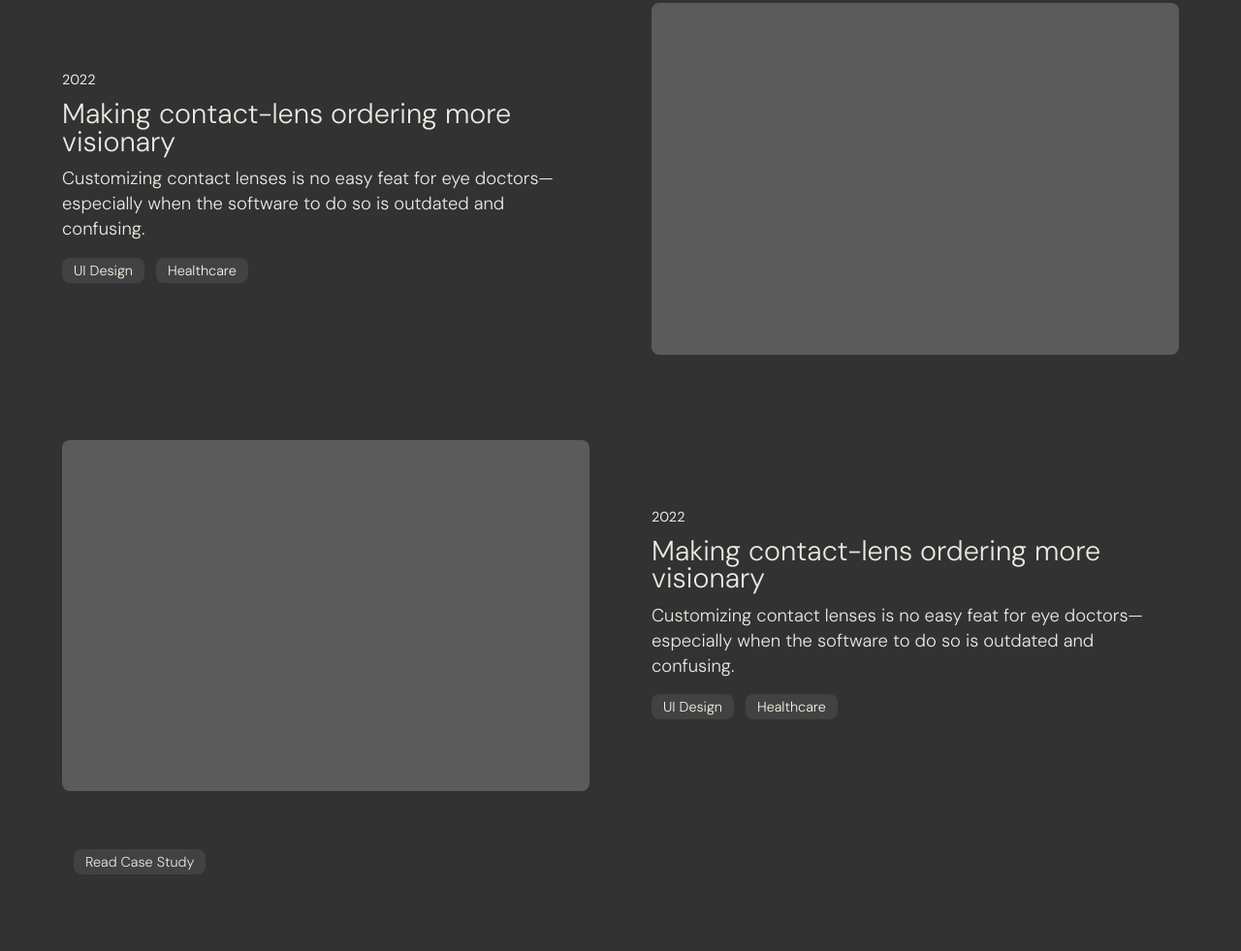
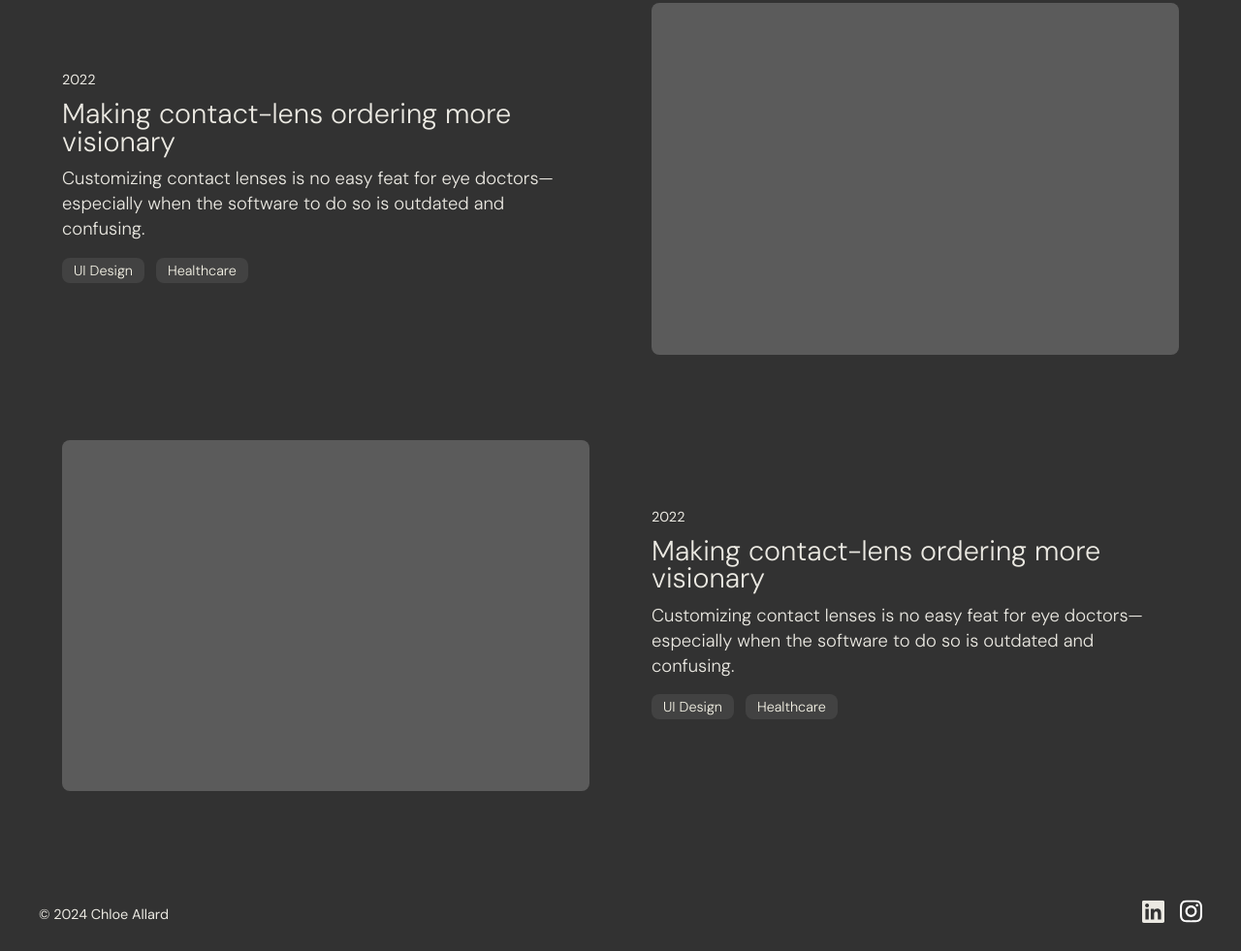
Before and after one commit to designerchloe/portfolio, a plain HTML site: page index.html in a window 1280 px wide. Shown: the part 942-1923 px from the top of the page at 97% size. Before the commit the page ends 1846 px from the top, so only its background shows below. Drawn offline with Linux system fonts and the light colour scheme.

Commit message:
Add footer

```diff
--- a/app.js
+++ b/app.js
@@ -39,8 +39,10 @@ if (elementsToFadeIn) {
 //cursor
 
 let mouseCursor = document.querySelector('#cursor');
+mouseCursor.style.display = 'none';
 
 function cursor(e) {
+    mouseCursor.style.display = '';
     mouseCursor.classList.remove('fade-out');
     mouseCursor.classList.add('fade');
     mouseCursor.style.opacity = '1';
@@ -49,6 +51,7 @@ function cursor(e) {
 };
 
 function disappear() {
+    mouseCursor.style.display = '';
     mouseCursor.classList.remove('fade');
     mouseCursor.classList.add('fade-out');
     mouseCursor.style.opacity = "0";
--- a/case-study.css
+++ b/case-study.css
@@ -233,3 +233,24 @@ section video {
 	margin-left: -15px;
     transform: rotate(270deg);
 }
+
+/* footer */
+
+footer {
+    display: flex;
+    justify-content: space-between;
+    padding: 24px 40px;
+    align-items: center;
+    color: #BEB8AA;
+    position: relative;
+    z-index: 3;
+}
+
+#socials {
+    display: flex;
+    gap: 16px;
+}
+
+#socials img {
+    height: 24px;
+}
--- a/index.html
+++ b/index.html
@@ -79,6 +79,14 @@
 
     </main>
 
+    <footer>
+        <span>&copy; 2024 Chloe Allard</span>
+        <div id="socials">
+            <a href="https://www.linkedin.com/in/chloeallard/" target="_blank"><img src="Assets/linkedin.svg"></a>
+            <a href="https://www.instagram.com/designrchloe/" target="_blank"><img src="Assets/instagram.svg"></a>
+        </div>
+    </footer>
+
 
 </body>
 </html>
--- a/style.css
+++ b/style.css
@@ -71,7 +71,7 @@ span {
     position: absolute;
     transform: translate(12px, -28px);
     backdrop-filter: blur(10px);
-    opacity: 1;
+    opacity: 0;
 }
 
 .fade {
@@ -230,7 +230,7 @@ nav a:hover {
     width: 100%;
     display: flex;
     gap: 32px;
-    padding: 32px 0;
+    padding: 32px 0 80px 0;
 }
 
 .column {
@@ -482,3 +482,22 @@ nav a:hover {
         overflow: scroll;
     }
 }
+
+/* footer */
+
+footer {
+    display: flex;
+    justify-content: space-between;
+    padding: 24px 40px;
+    align-items: center;
+    color: #BEB8AA;
+}
+
+#socials {
+    display: flex;
+    gap: 16px;
+}
+
+#socials img {
+    height: 24px;
+}
```
Also changed, not shown: fitconnect.html (+7 -0 lines), Assets/instagram.svg (added), Assets/linkedin.svg (added).
